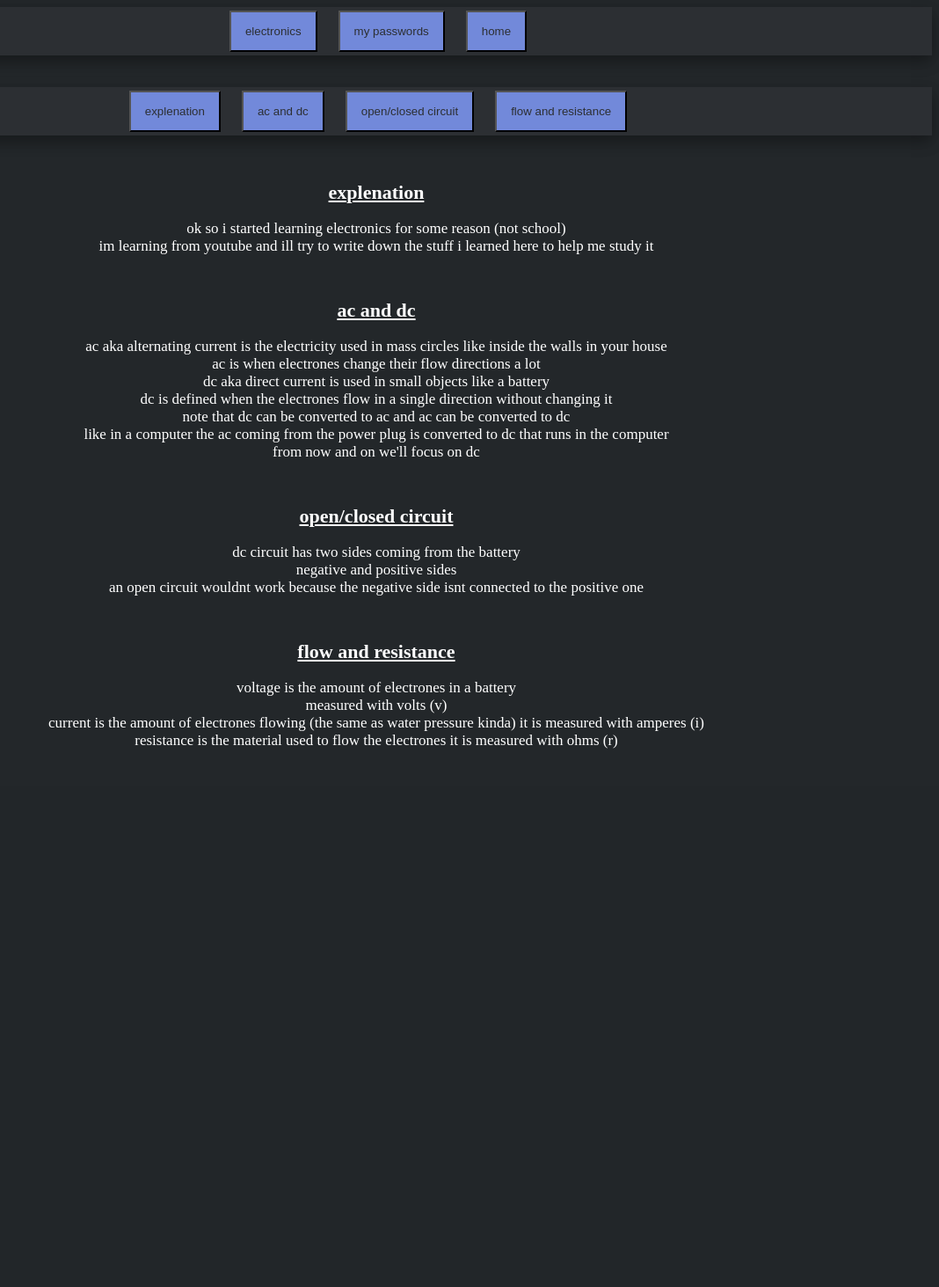
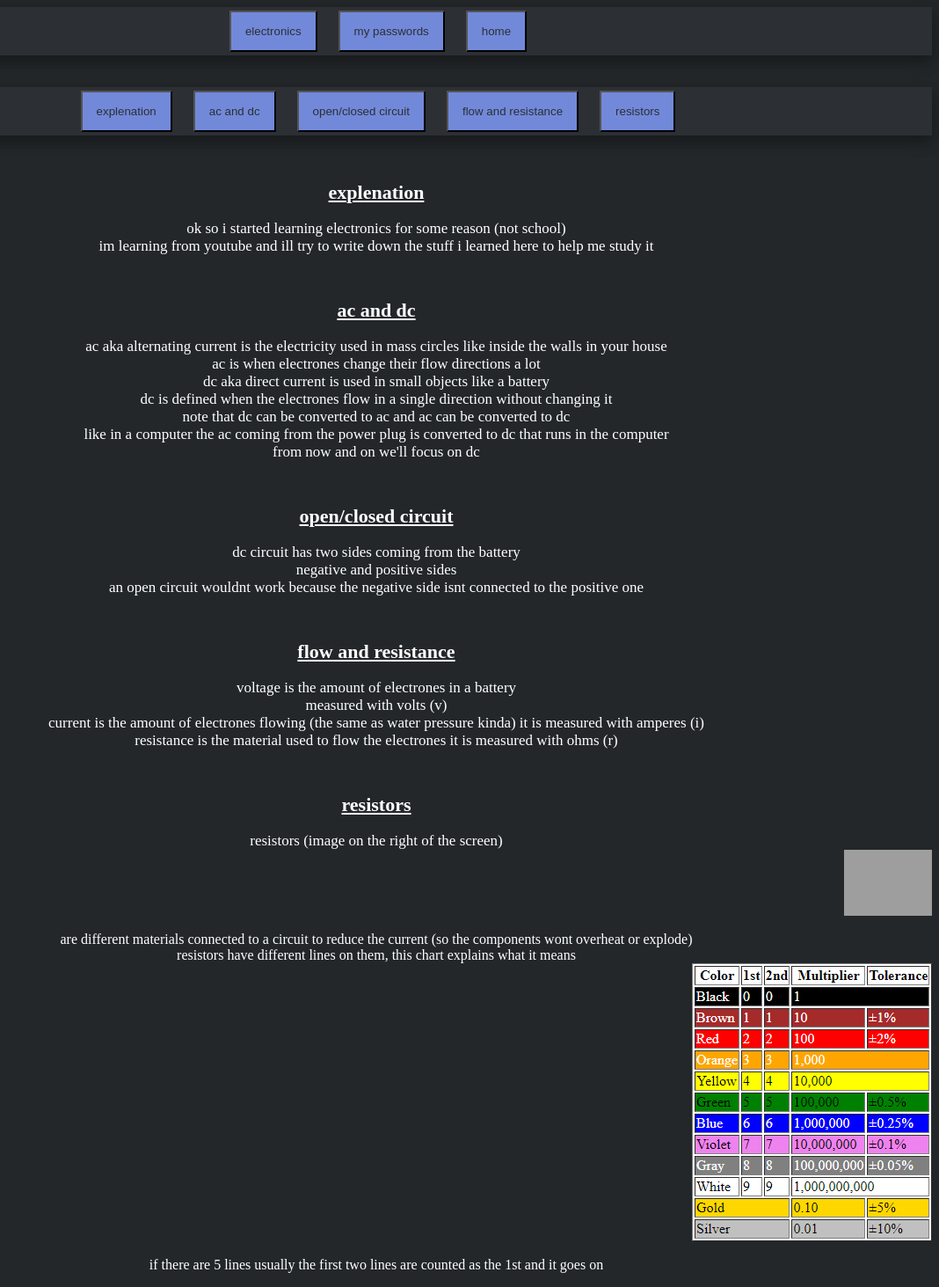
Before and after one commit to koren23/koren23.github.io, a PHP site: page /electronics.html in a window 1280 px wide. Shown: the whole page at 88% size, without its empty margins (212-1280 px from the left). Before the commit the page ends 851 px from the top, so only its background shows below. Run offline with PHP 8.4, Linux system fonts and the light colour scheme; grey boxes are pictures that could not be loaded.

Commit message:
Add files via upload

```diff
--- a/electronics.html
+++ b/electronics.html
@@ -20,6 +20,7 @@
 <a href="#ac-and-dc"><button class="button">ac and dc</button></a>&emsp;
 <a href="#circuit"><button class="button">open/closed circuit</button></a>&emsp;
 <a href="#flow"><button class="button">flow and resistance</button></a>&emsp;
+<a href="#resistors"><button class="button">resistors</button></a>&emsp;
 </div>
 <br><br>
 <div id="explenation">
@@ -46,3 +47,9 @@ measured with volts (v) <br>
 current is the amount of electrones flowing (the same as water pressure kinda) it is measured with amperes (i)<br>
 resistance is the material used to flow the electrones it is measured with ohms (r)
 </div></p></div><br>
+<div id="resistors">
+<p><u><b><div class="big">resistors</div></b></u><br><div class="small">resistors (image on the right of the screen)</center><img class="image" width="100" src="https://m.media-amazon.com/images/I/41MITTWMTBL._SY355_.jpg"><center><br>
+are different materials connected to a circuit to reduce the current (so the components wont overheat or explode)<br>
+resistors have different lines on them, this chart explains what it means</center><img class="image" src="resources/color-codes.png"><center><br>
+if there are 5 lines usually the first two lines are counted as the 1st and it goes on
+</div></p></div>
--- a/text.css
+++ b/text.css
@@ -4,3 +4,7 @@
 .big {
     font-size: 22px;
 }
+.image {
+display: block;
+margin-left: auto;
+}
```
Also changed, not shown: resources/color-codes.png (added).
